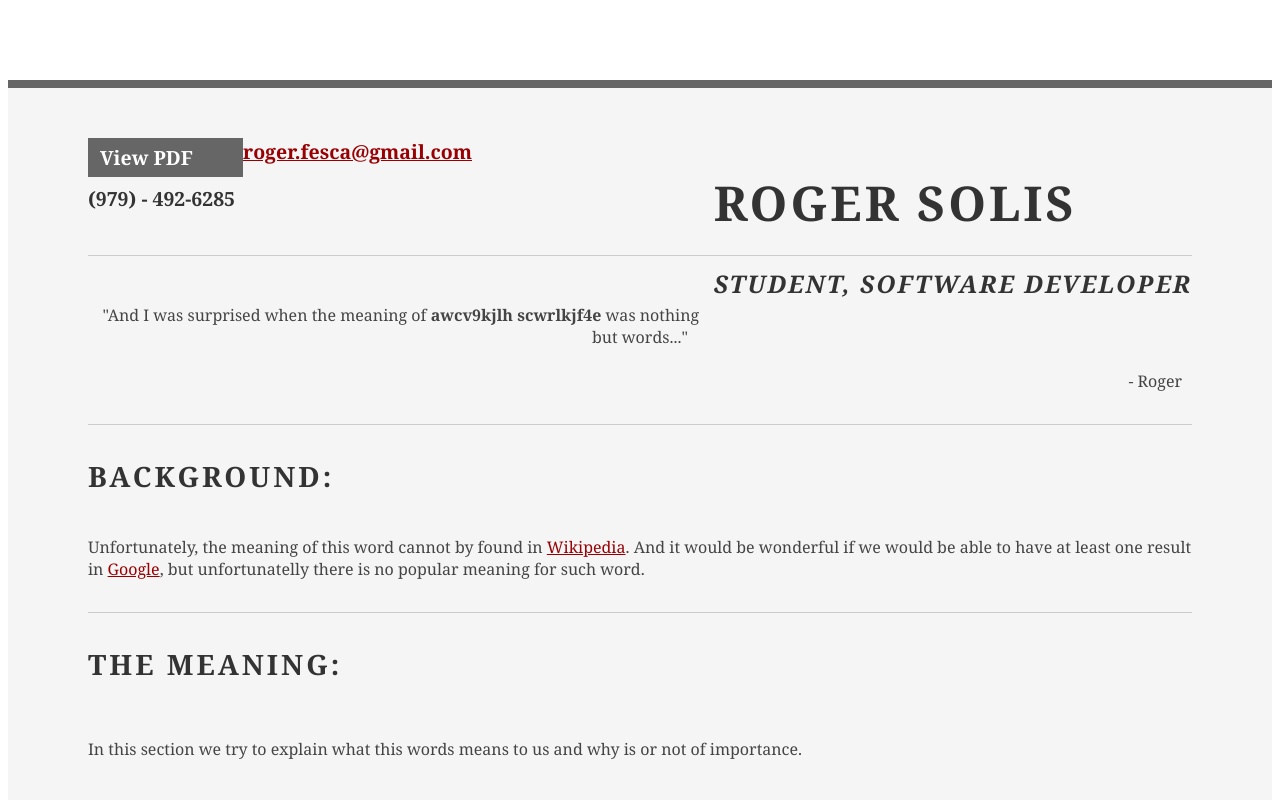
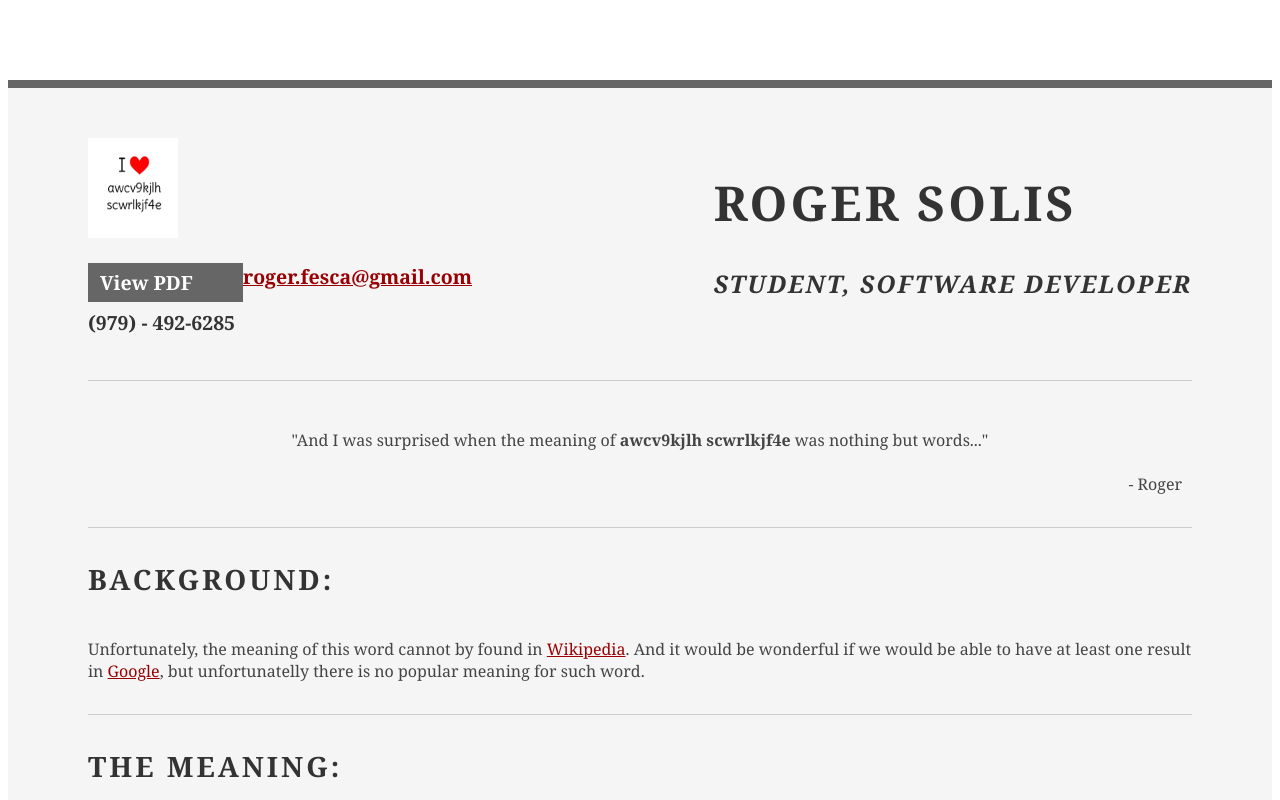
Before and after one commit to rochoSC/rochoSC.github.io, a plain HTML site: page awcv9kjlhscwrlkjf4e.html in a window 1280 px wide. Shown: the top 800 px of the page. Drawn offline with Linux system fonts and the light colour scheme; a small style sheet from the web is missing.

Commit message:
Added i love awcv9kjlhscwrlkjf4e.jpg picture

```diff
--- a/awcv9kjlhscwrlkjf4e.html
+++ b/awcv9kjlhscwrlkjf4e.html
@@ -22,6 +22,7 @@
 		<div id="hd">
 			<div class="yui-gc">
 				<div class="yui-u first">
+          <img src="awcv9kjlhscwrlkjf4e.jpg" alt="Roger Solis" height="100" width="90">
 					<div style="float:right;">
 						<h1>Roger Solis</h1>
 						<h2>Student, Software Developer</h2>
```
Also changed, not shown: awcv9kjlhscwrlkjf4e.jpg (added).
